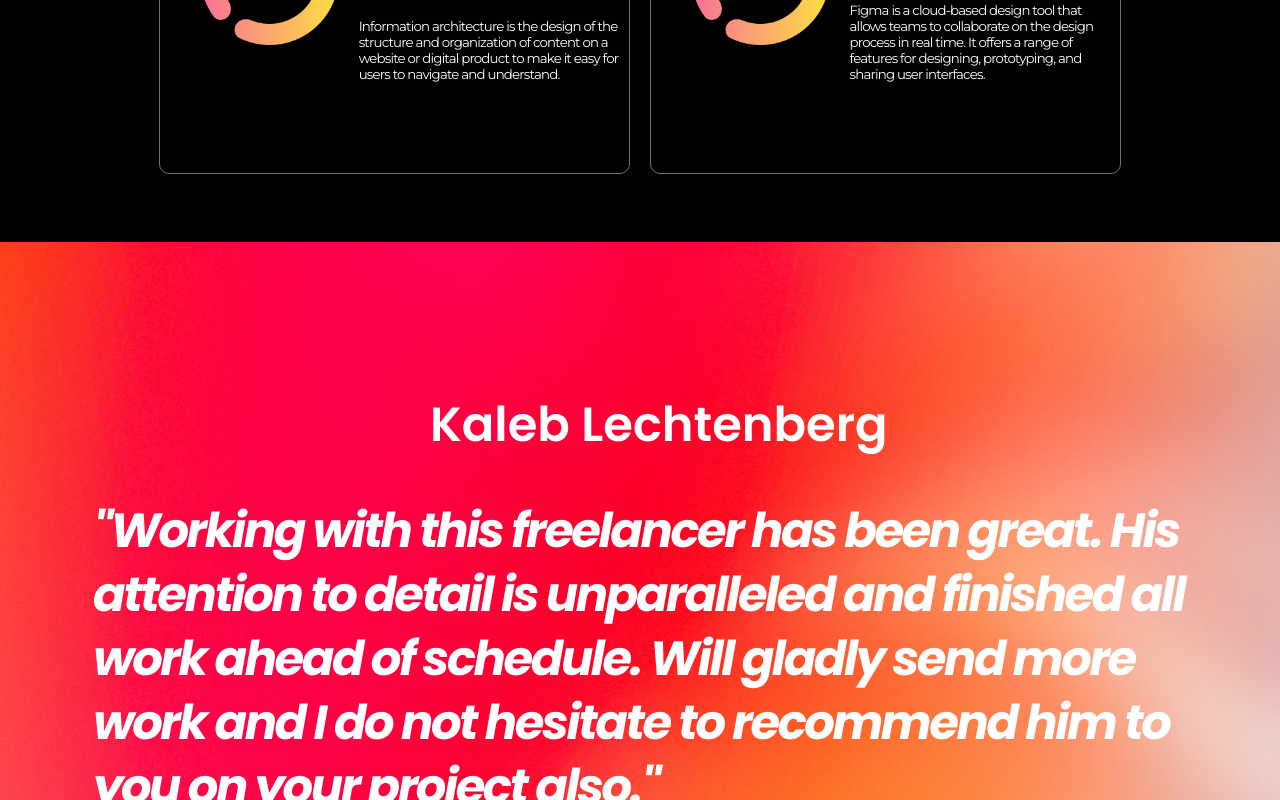
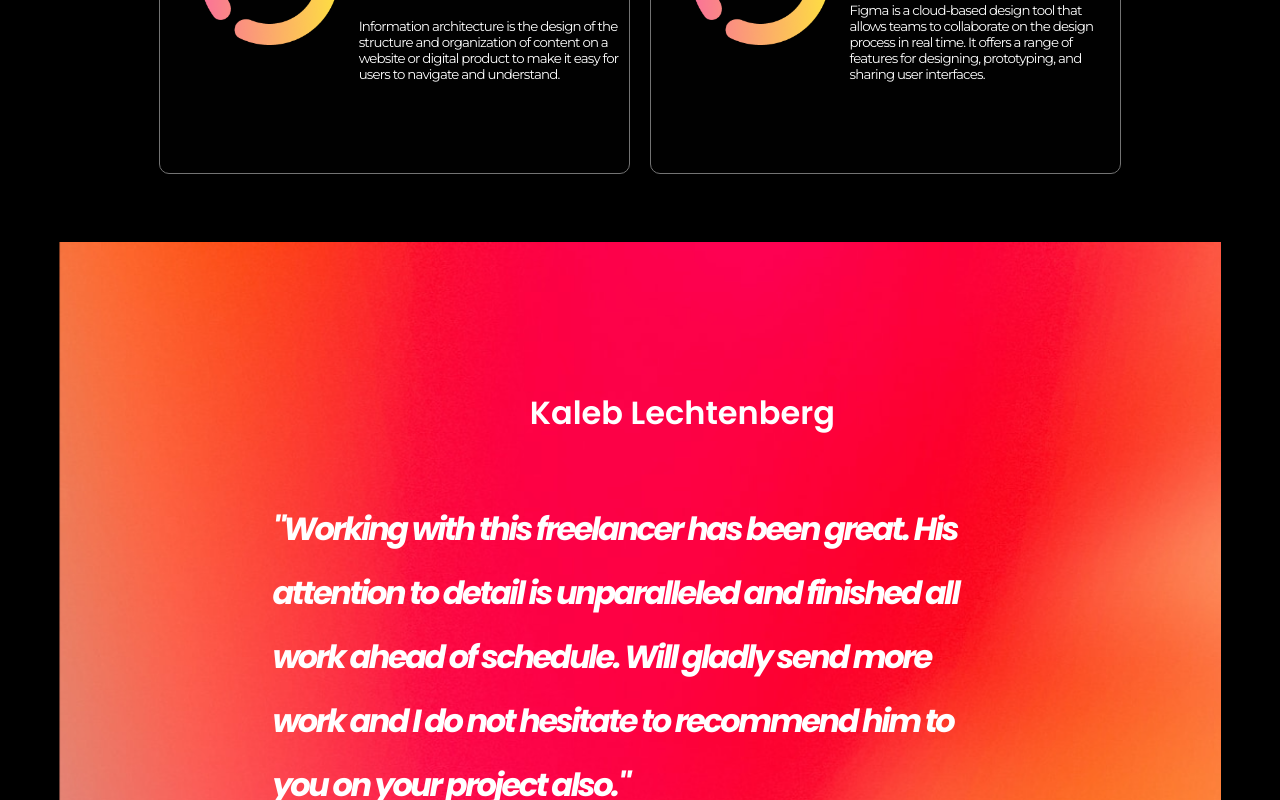
Before and after one commit to lukanogaj/product-designer, a React (Create React App) app: page / in a window 1280 px wide. Shown: the part 3533-4333 px from the top of the page. Built offline with nearby package versions, Linux system fonts and the light colour scheme.

Commit message:
feedback-vw

```diff
--- a/src/components/Feedback/index.module.scss
+++ b/src/components/Feedback/index.module.scss
@@ -1,7 +1,7 @@
 .feedback {
 	display: flex;
 	justify-content: center;
-	width: 1731px;
+	width: 100%;
 	height: 800px;
 	background-image: url(../Assests/unsplash.png);
 	background-repeat: no-repeat;
@@ -12,27 +12,27 @@
 		display: flex;
 		flex-direction: column;
 		align-items: center;
-		width: 1094px;
+		width: 63.311%;
 		height: 506px;
 		margin-top: 147px;
 
 		.feedbackHeading {
-			width: 420px;
+			width: 30%;
 			height: 50px;
 			& > h1 {
 				color: #ffffff;
-				font-size: 48px;
+				font-size: 2.5vw;
 				white-space: nowrap;
 				font-weight: 600;
 			}
 		}
 
 		.feedbackParagraph {
-			width: 1094px;
+			width: 100%;
 			height: 250px;
 			margin-top: 60px;
 			& > p {
-				font-size: 48px;
+				font-size: 2.5vw;
 				color: #ffffff;
 				font-style: italic;
 				font-weight: 700;
@@ -42,7 +42,11 @@
 		}
 
 		.feedbackImage {
+			display: inline-block;
 			margin-top: 130px;
+			& > img {
+				width: 100%;
+			}
 		}
 	}
 }
--- a/src/components/Portfoliio/index.module.scss
+++ b/src/components/Portfoliio/index.module.scss
@@ -12,12 +12,11 @@
 
 	.portfolioHeading {
 		display: inline-block;
-		font-size: 4em;
+		font-size: 3.333335vw;
 		font-weight: 400;
 		color: #ffffff;
 
 		& > h1 {
-			font-size: 4em;
 			font-weight: 400;
 			color: #ffffff;
 		}
@@ -36,6 +35,5 @@
 	.portfolio {
 		width: 100%;
 		height: 100%;
-		background-color: red;
 	}
 }
--- a/src/components/Skills/index.module.scss
+++ b/src/components/Skills/index.module.scss
@@ -13,7 +13,6 @@
 			font-size: 3.334vw;
 			font-weight: 400;
 			color: #ffffff;
-			background-color: red;
 		}
 	}
 
--- a/src/components/WorkEfficiency/index.module.scss
+++ b/src/components/WorkEfficiency/index.module.scss
@@ -131,7 +131,7 @@
 }
 
 // Media query just for the images
-@media screen and (max-width: 1728px) {
+@media screen and (max-width: 1355px) {
 	.statsIcon {
 		display: none;
 	}
```
